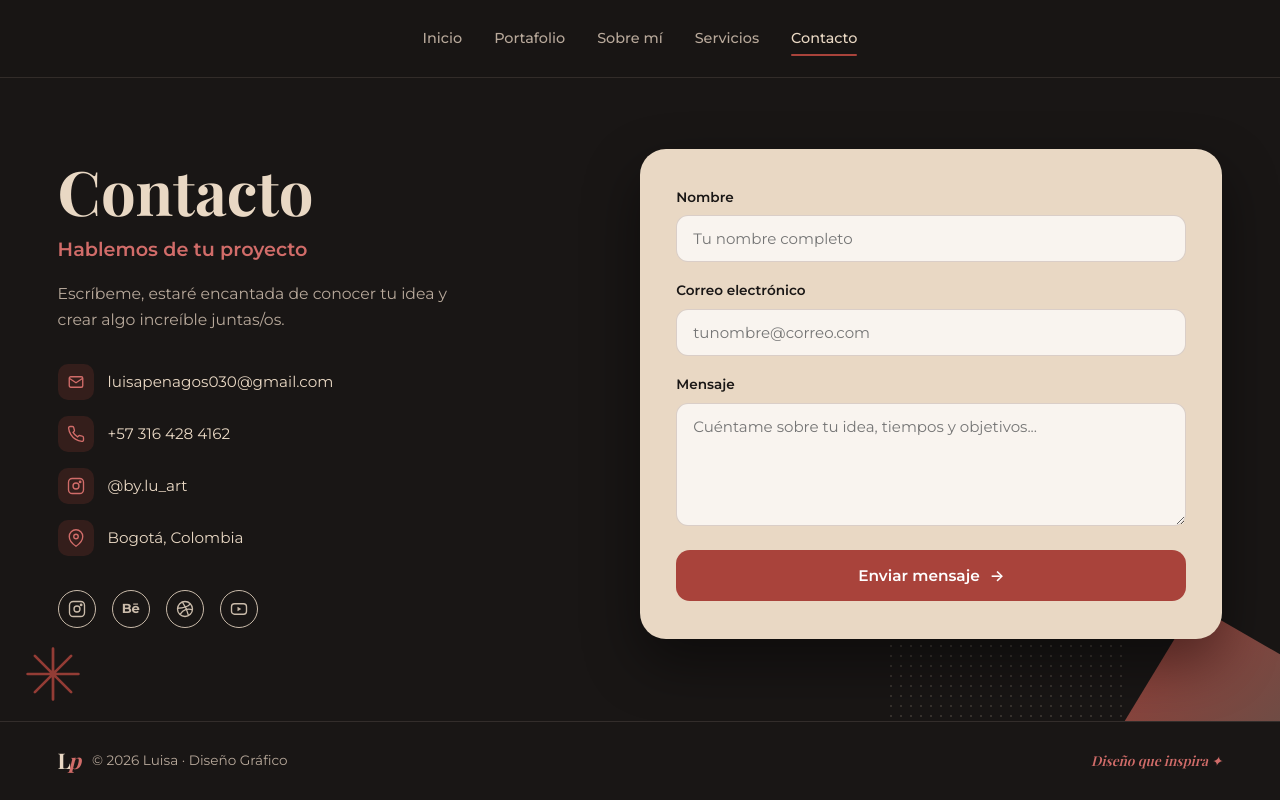
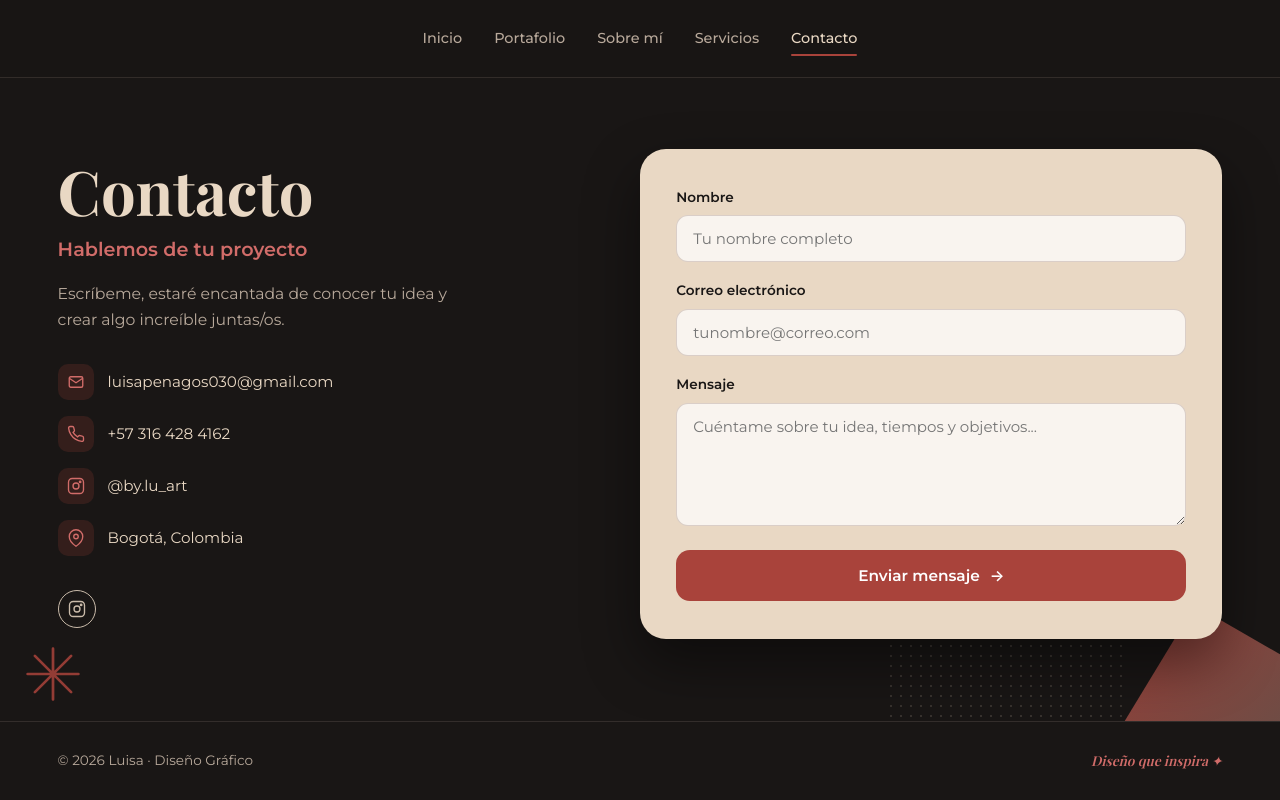
Before and after one commit to acos71537-stack/portafolio-luisa, a plain HTML site: page contacto.html in a window 1280 px wide. Drawn offline with nearby package versions, Linux system fonts and the light colour scheme; a web font is replaced by a local one.

Commit message:
Quita navbar__logo del footer y deja solo Instagram en redes sociales

```diff
--- a/contacto.html
+++ b/contacto.html
@@ -79,15 +79,6 @@
             <a href="https://www.instagram.com/by.lu_art/" target="_blank" rel="noopener noreferrer" class="social-link" aria-label="Instagram @by.lu_art">
               <svg width="18" height="18" viewBox="0 0 24 24" fill="none" stroke="currentColor" stroke-width="1.8"><rect x="2" y="2" width="20" height="20" rx="5"/><circle cx="12" cy="12" r="4"/><circle cx="17.5" cy="6.5" r="1" fill="currentColor"/></svg>
             </a>
-            <a href="#" class="social-link" aria-label="Behance">
-              <span style="font-weight:700;font-size:0.82rem;letter-spacing:-0.03em;">Bē</span>
-            </a>
-            <a href="#" class="social-link" aria-label="Dribbble">
-              <svg width="18" height="18" viewBox="0 0 24 24" fill="none" stroke="currentColor" stroke-width="1.8"><circle cx="12" cy="12" r="10"/><path d="M8.56 2.75c4.37 6.03 6.02 9.42 8.03 17.72m2.54-15.38c-3.72 4.35-8.94 5.66-16.88 5.85m19.5 1.9c-3.5-.93-6.63-.82-8.94 0-2.58.92-5.01 2.86-7.44 6.32"/></svg>
-            </a>
-            <a href="#" class="social-link" aria-label="YouTube">
-              <svg width="18" height="18" viewBox="0 0 24 24" fill="none" stroke="currentColor" stroke-width="1.8"><rect x="2" y="5" width="20" height="14" rx="4"/><polygon points="10,9 15,12 10,15" fill="currentColor" stroke="none"/></svg>
-            </a>
           </div>
         </div>
 
@@ -123,7 +114,6 @@
   <footer class="site-footer">
     <div class="container site-footer__inner">
       <div class="site-footer__brand">
-        <span class="navbar__logo" style="font-size:1.35rem;">L<span>p</span></span>
         <span>© 2026 Luisa · Diseño Gráfico</span>
       </div>
       <span class="site-footer__tagline">Diseño que inspira ✦</span>
```
Also changed, not shown: historias-de-barrio.html (+0 -1 lines), index.html (+0 -10 lines), portafolio.html (+0 -1 lines), proyecto.html (+0 -1 lines), servicios.html (+0 -1 lines), sobre-mi.html (+0 -1 lines).
